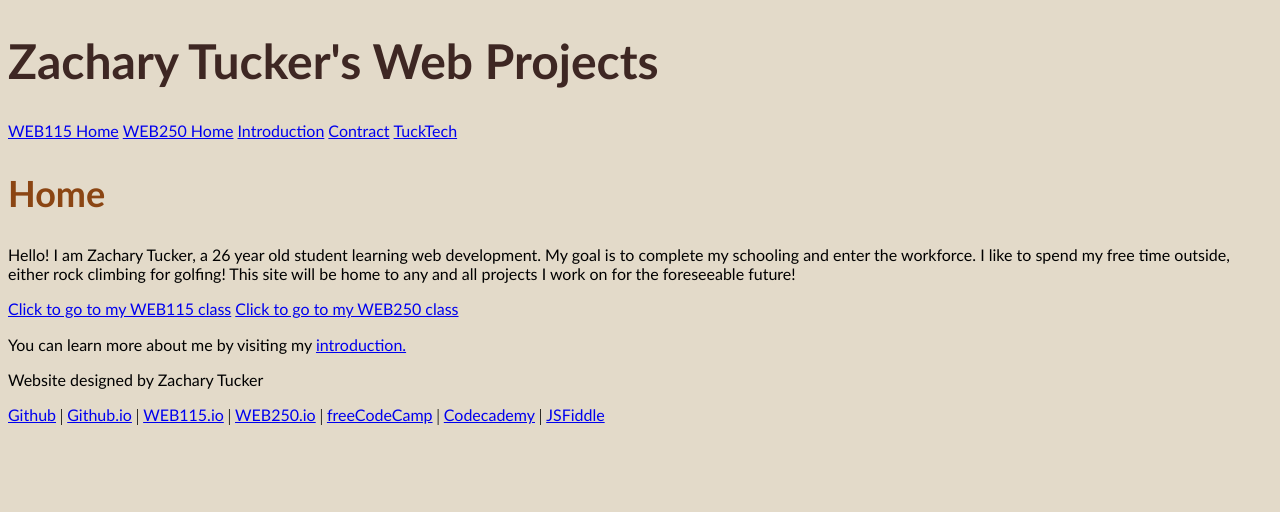
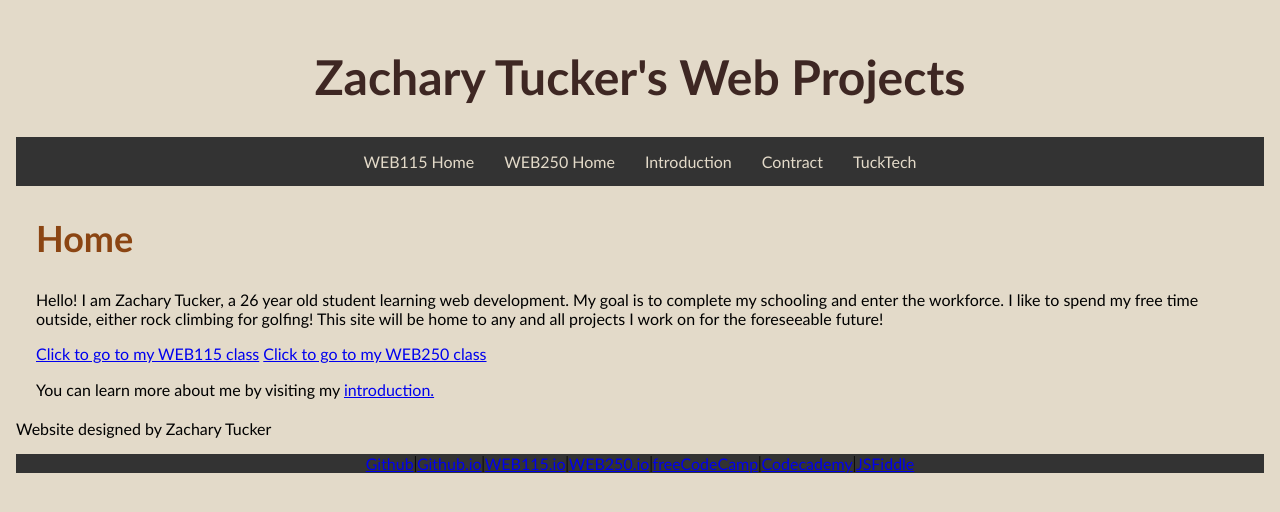
Before and after one commit to theboxmaker/theboxmaker.github.io, a PHP site: page /index.html in a window 1280 px wide. Shown: the top 512 px of the page. Run offline with PHP 8.4, Linux system fonts and the light colour scheme.

Commit message:
default.css
css update

```diff
--- a/web115/styles/default.css
+++ b/web115/styles/default.css
@@ -1,11 +1,42 @@
 body {
     background-color: #e3dac9;
+    padding: 1em;
+    margin: 0px;
+}
+
+main{
+    margin: 20px;
 }
 
 h1 {
     color: #3e2723;
     font-family: 'Trebuchet MS', 'Lucida Sans Unicode', 'Lucida Grande', 'Lucida Sans', Arial, sans-serif;
     font-size: 48px;
+    text-align: center;
+}
+
+
+.navbar ul {
+    list-style-type: none;
+    background-color: #8b4513;
+    padding: 0px;
+    margin: 0px;
+    overflow: hidden;
+}
+
+.navbar li{
+    float: left;
+}
+
+.navbar a {
+    color: #e3dac9;
+    text-decoration: none;
+    padding: 15px;
+    display: block;
+}
+
+.navbar a:hover {
+    background-color: #5c2e0d;
 }
 
 h2 {
@@ -14,12 +45,22 @@ h2 {
     font-size: 36px;
 }
 
-h3{
+h3 {
     color:#3e2723;
     font-family: 'Trebuchet MS', 'Lucida Sans Unicode', 'Lucida Grande', 'Lucida Sans', Arial, sans-serif;
 }
-p{
+
+p {
     font-family: 'Trebuchet MS', 'Lucida Sans Unicode', 'Lucida Grande', 'Lucida Sans', Arial, sans-serif;
+}
+
+nav {
+  list-style-type: none;
+  margin: 0;
+  padding: 0;
+  background-color: #333333;
+  display: flex;
+  justify-content: center;
 }
 
 li {
```
